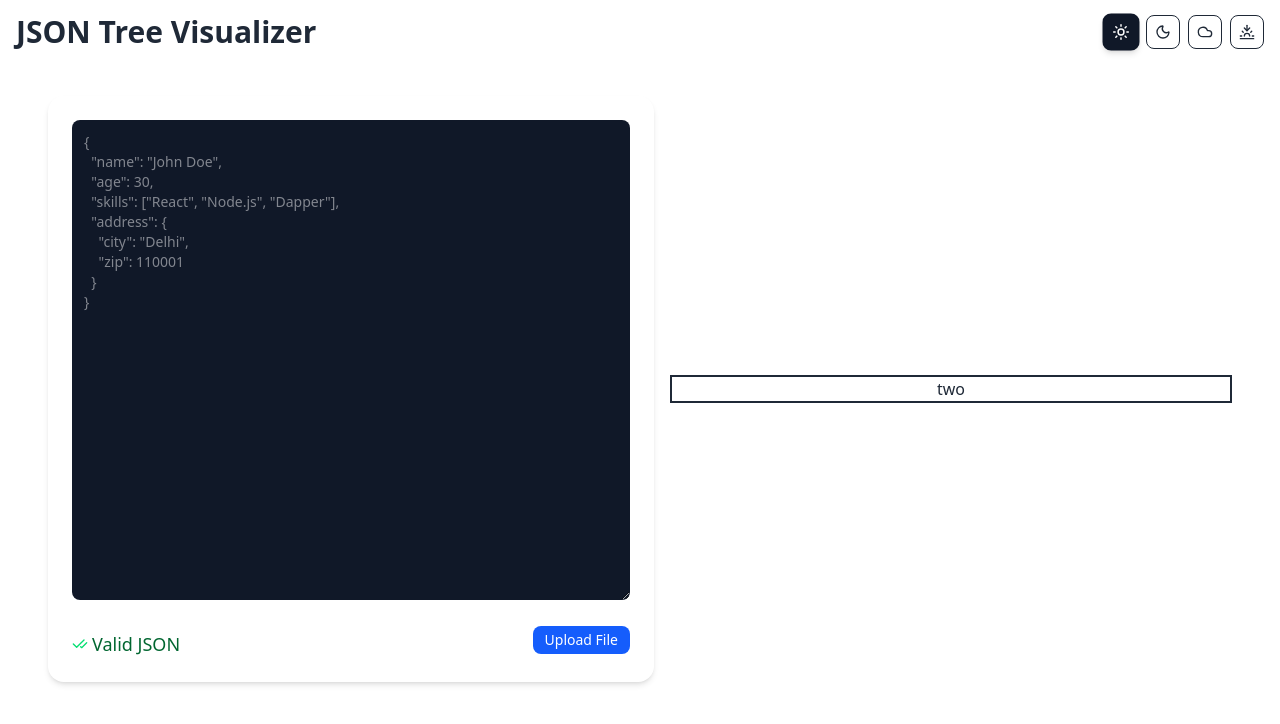
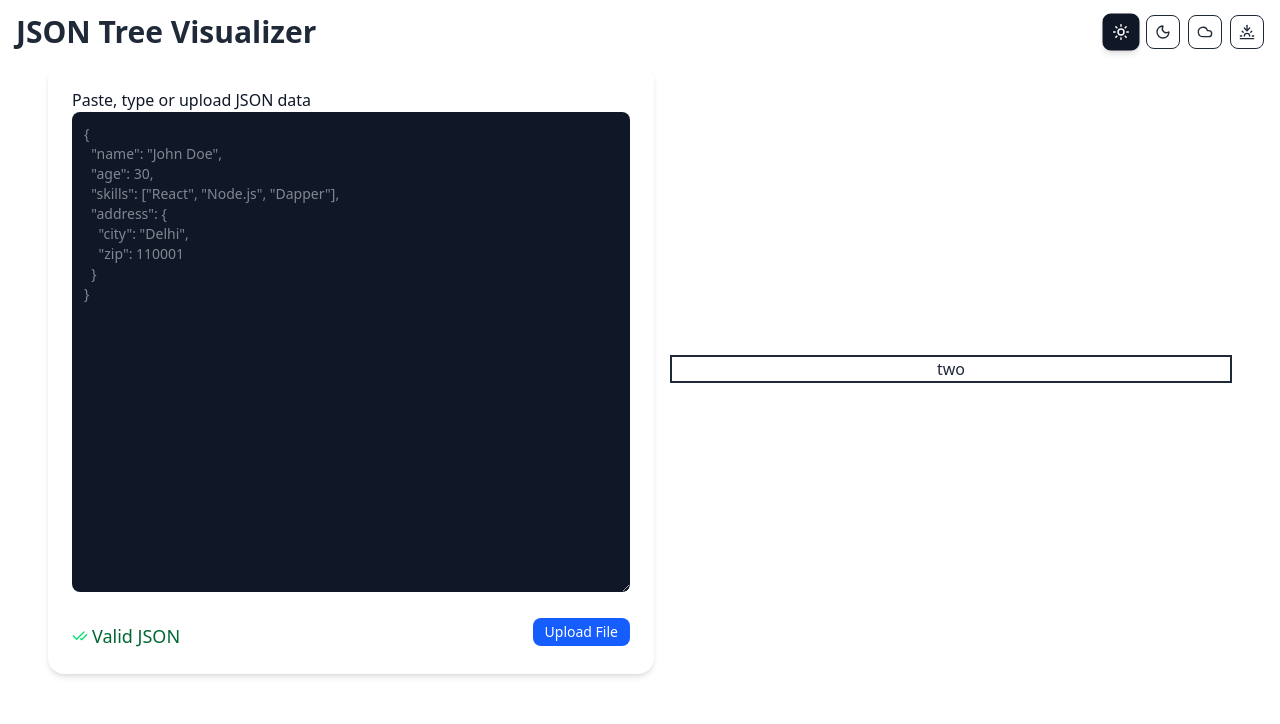
Before and after one commit to PRITISH-TOMAR/json-tree-visualizer, a React (Vite) app: page / in a window 1280 px wide. Shown: the top 724 px of the page. Built offline with nearby package versions, Linux system fonts and the light colour scheme.

Commit message:
add-json-data-in-local-storage-for-persistence

```diff
--- /dev/null
+++ b/src/assets/helper/HandleLocalStorageForJSON.js
@@ -0,0 +1,16 @@
+const LOCAL_STORAGE_KEYS = {
+  JSON_INPUT: "json_input_data",
+};
+
+export const HandleLocalStorageForJSON = () => {
+  const saveJSONToLocalStorage = (jsonString) => {
+    localStorage.setItem(LOCAL_STORAGE_KEYS.JSON_INPUT, jsonString);
+  };
+
+  const getJSONFromLocalStorage = () => {
+    const stored = localStorage.getItem(LOCAL_STORAGE_KEYS.JSON_INPUT);
+    return stored ? stored : null;
+  };
+
+  return { saveJSONToLocalStorage, getJSONFromLocalStorage };
+};
--- a/src/assets/helperText/PlaceHolder.jsx
+++ b/src/assets/helper/PlaceHolder.js
@@ -1,4 +1,3 @@
-import React from "react";
 
 const PlaceHolder = () => {
   return `{
--- a/src/components/json-engine/JsonEngine.jsx
+++ b/src/components/json-engine/JsonEngine.jsx
@@ -4,7 +4,7 @@ import JsonInputBox from "../json-input/textBox/JsonInputBox";
 const JsonEngine = () => {
   return (
     <>
-      <div className="flex md:flex-row flex-col justify-between items-center min-w-full sm:px-12 px-2 sm:py-8 py-2 gap-4 ">
+      <div className="flex md:flex-row flex-col justify-between items-center min-w-full sm:px-12 px-2  gap-4 ">
         {/* <div className="flex-1 border-2 "> */}
           <JsonInputBox />
         {/* </div> */}
--- a/src/components/json-input/textBox/JsonInputBox.jsx
+++ b/src/components/json-input/textBox/JsonInputBox.jsx
@@ -1,12 +1,18 @@
 import React, { useState } from "react";
 import { ValidIcons } from "../../../assets/icons/ThemeIcons";
-import PlaceHolder from "../../../assets/helperText/PlaceHolder";
+import PlaceHolder from "../../../assets/helper/PlaceHolder";
 import { useTheme } from "../../../store/theme/handleTheme";
 import { THEMES } from "../../../../variables/variables";
 import JsonFileUploader from "./JsonFileUploader";
+import { HandleLocalStorageForJSON } from "../../../assets/helper/HandleLocalStorageForJSON";
 
 const JsonInputBox = () => {
-  const [jsonInput, setJsonInput] = useState("");
+  const { saveJSONToLocalStorage, getJSONFromLocalStorage } =
+    HandleLocalStorageForJSON();
+
+  const [jsonInput, setJsonInput] = useState(() => {
+    return getJSONFromLocalStorage() || "";
+  });
   const [error, setError] = useState(null);
   const { theme } = useTheme();
 
@@ -18,6 +24,7 @@ const JsonInputBox = () => {
     try {
       JSON.parse(value);
       setError(null);
+      saveJSONToLocalStorage(value);
     } catch (err) {
       setError("Invalid JSON format");
     }
@@ -40,6 +47,9 @@ const JsonInputBox = () => {
         theme === THEMES.DARK && "bg-gray-900 text-gray-900"
       }`}
     >
+      <p className={`${
+          theme === THEMES.DARK ? "text-gray-100" : "text-gray-900"
+        }`}> Paste, type or upload JSON data</p>
       <textarea
         className={`w-full h-120 p-3 text-sm ${
           theme === THEMES.DARK ? "bg-gray-200 text-gray-900" : "bg-gray-900"
@@ -50,7 +60,6 @@ const JsonInputBox = () => {
       />
 
       <div className="mt-4 flex items-center justify-between">
-
         {error ? (
           <p
             className={`${
--- a/variables/variables.js
+++ b/variables/variables.js
@@ -16,6 +16,7 @@ export const THEMES = {
 
 export const LOCAL_STORAGE_KEYS = {
     THEME: 'app-theme',
+    JSON_INPUT: 'jsonInput',
 }
 
 export const DEFAULTS = {
```
Lines whose indentation alone changed are shown as unchanged.
